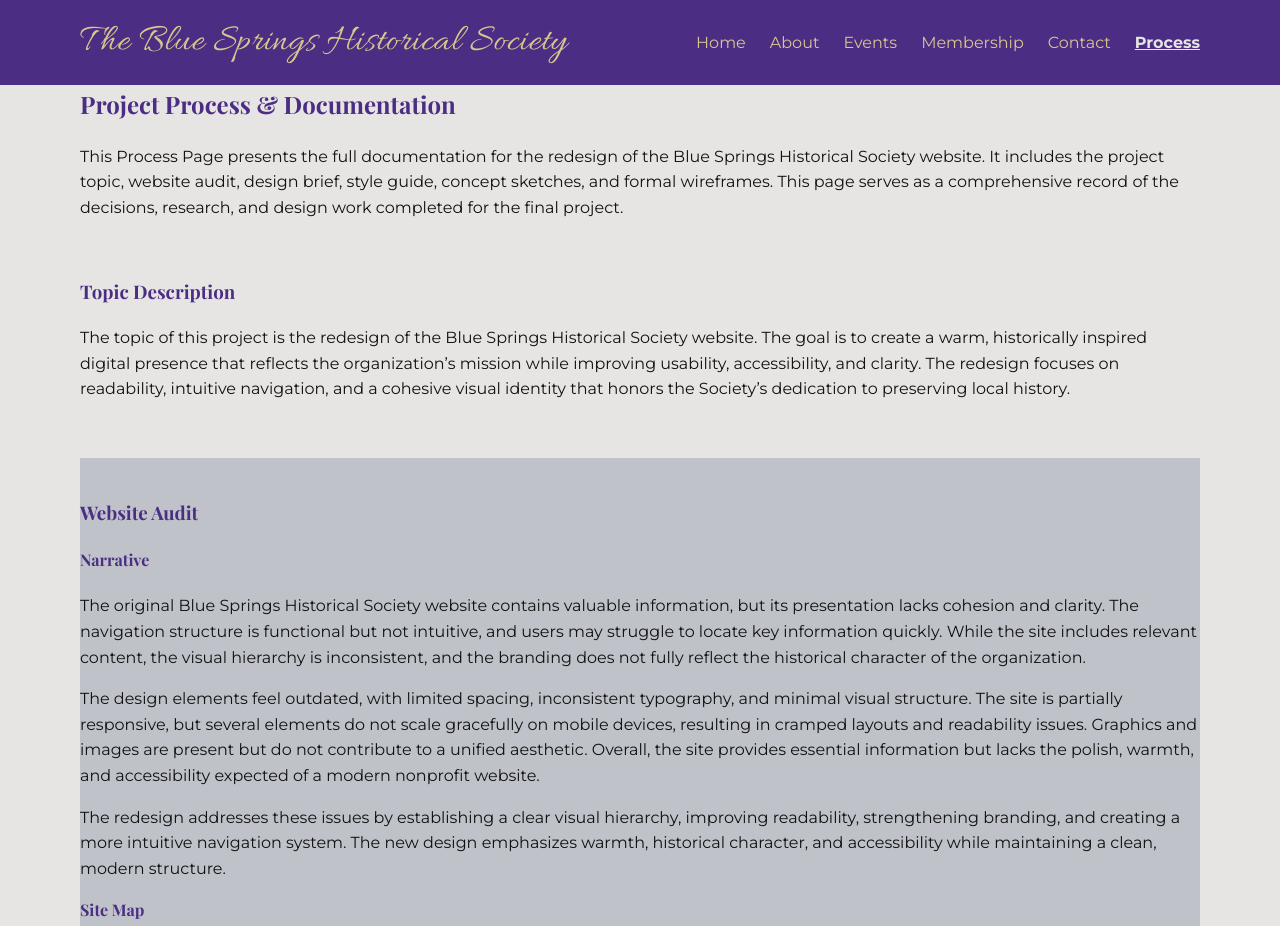
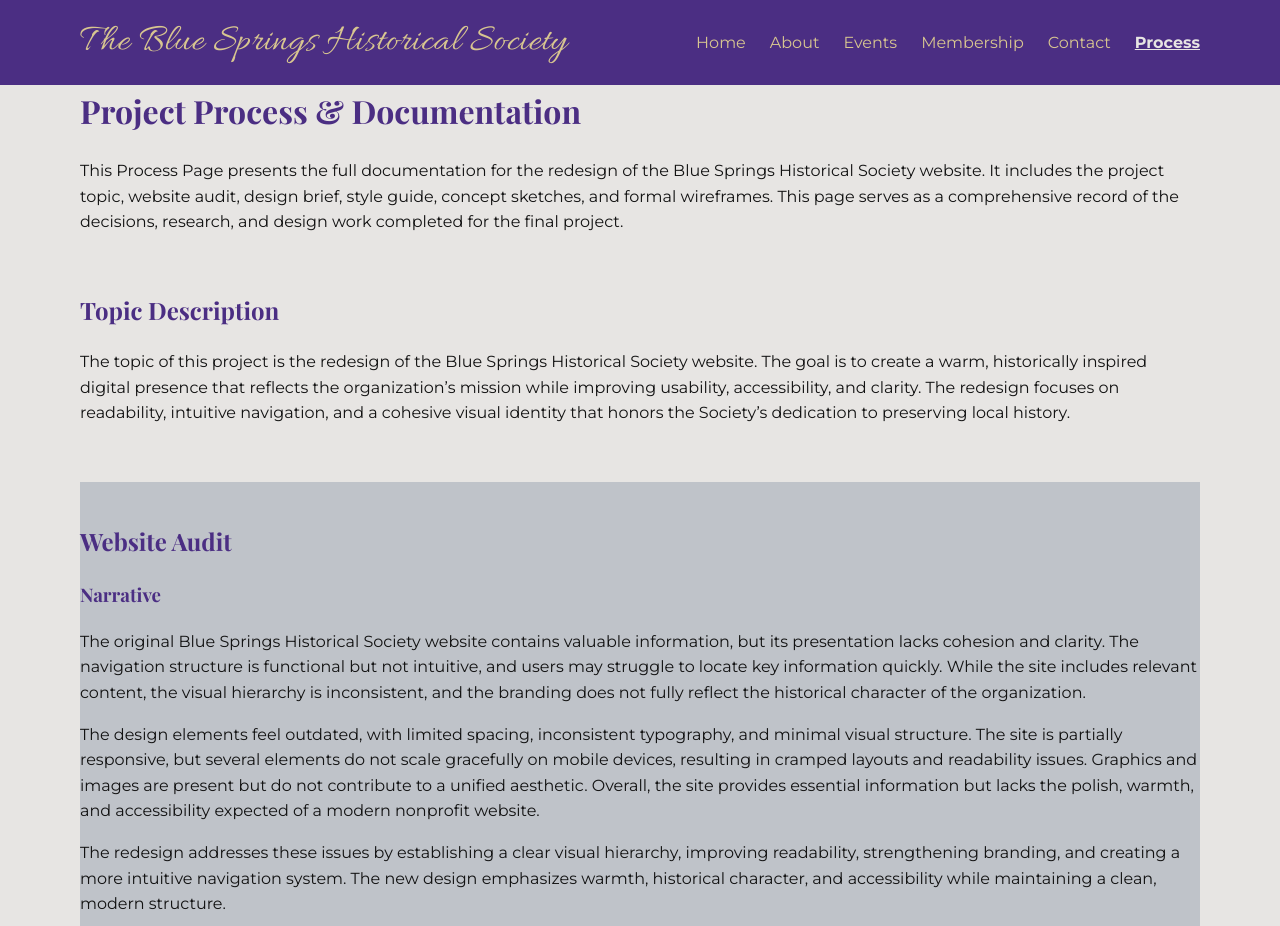
Before and after one commit to DesireeBoudreaux/Web122, a plain HTML site: page bshs-redesign-final/process.html in a window 1280 px wide. Shown: the top 926 px of the page. Drawn offline with nearby package versions, Linux system fonts and the light colour scheme.

Commit message:
Refactor process.html for improved structure and content

```diff
--- a/bshs-redesign-final/process.html
+++ b/bshs-redesign-final/process.html
@@ -51,7 +51,7 @@
     <main class="site-main">
         <div class="container page-content">
 
-            <h2>Project Process &amp; Documentation</h2>
+            <h1>Project Process &amp; Documentation</h1>
             <p>
                 This Process Page presents the full documentation for the redesign of the Blue Springs Historical Society website.
                 It includes the project topic, website audit, design brief, style guide, concept sketches, and formal wireframes.
@@ -60,7 +60,7 @@
 
             <!-- Topic Description -->
             <section class="section">
-                <h3>Topic Description</h3>
+                <h2>Topic Description</h2>
                 <p>
                     The topic of this project is the redesign of the Blue Springs Historical Society website.
                     The goal is to create a warm, historically inspired digital presence that reflects the
@@ -72,9 +72,9 @@
 
             <!-- Website Audit -->
             <section class="section section-alt">
-                <h3>Website Audit</h3>
+                <h2>Website Audit</h2>
 
-                <h4>Narrative</h4>
+                <h3>Narrative</h3>
                 <p>
                     The original Blue Springs Historical Society website contains valuable information, but its
                     presentation lacks cohesion and clarity. The navigation structure is functional but not intuitive,
```
